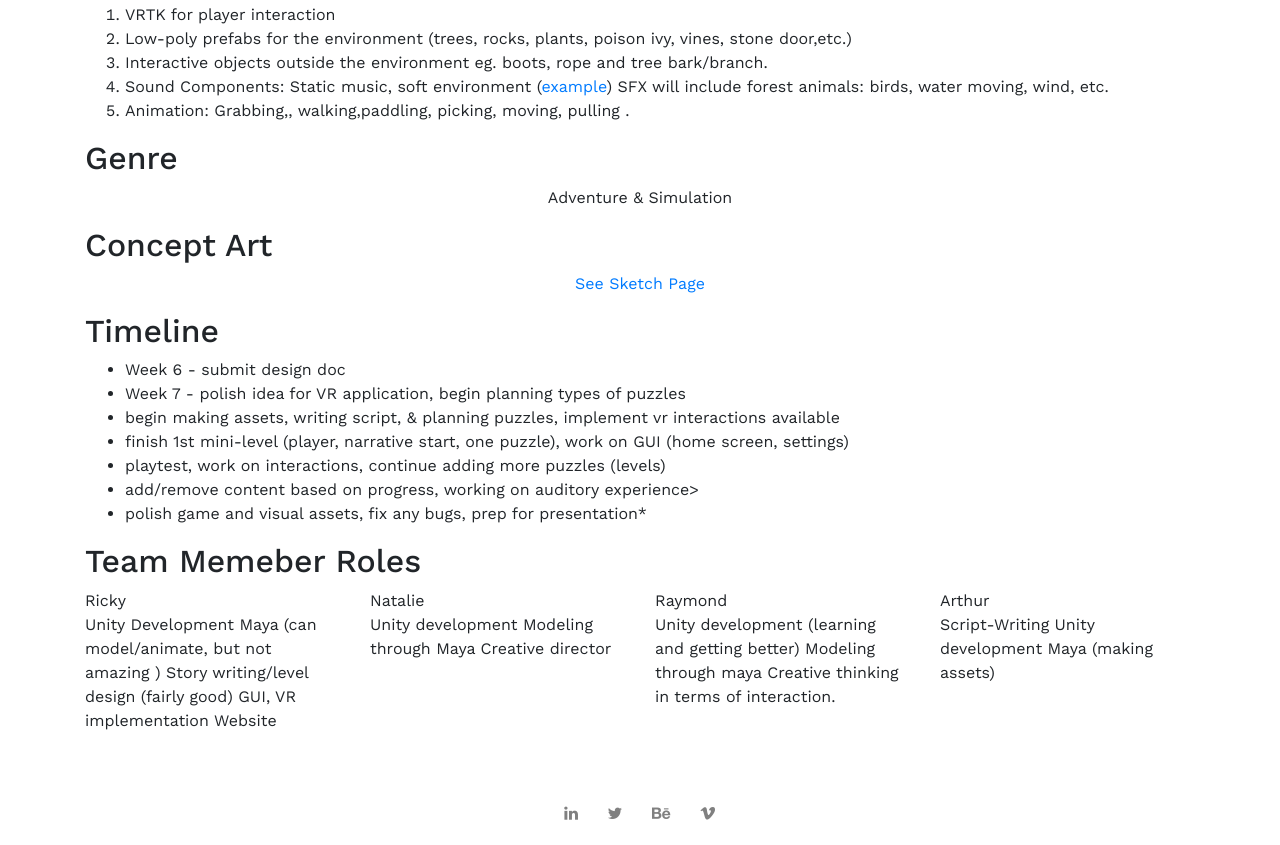
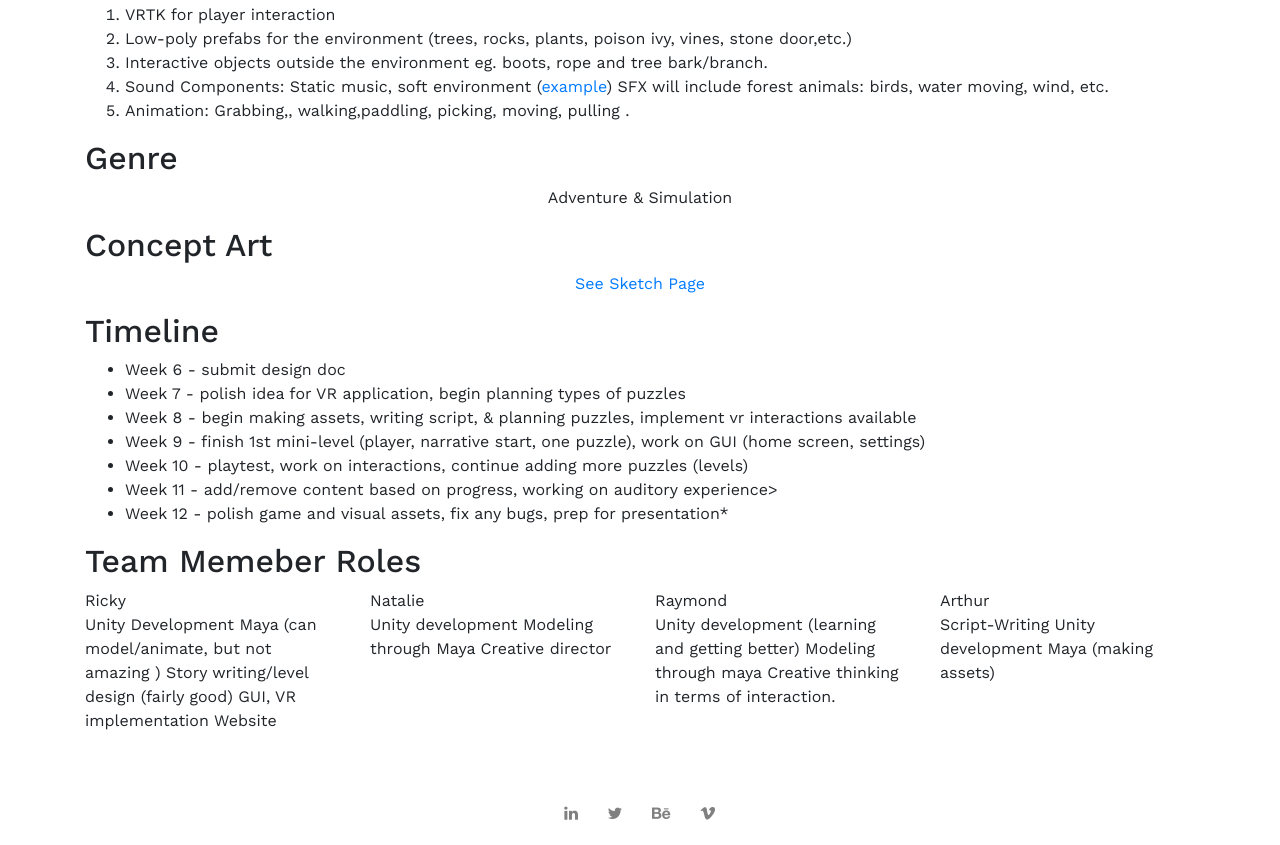
Before and after one commit to RickyLalli/VirtualSpace_Website, a plain HTML site: page design-doc.html in a window 1280 px wide. Shown: the part 814-1659 px from the top of the page. Drawn offline with nearby package versions, Linux system fonts and the light colour scheme.

Commit message:
update timeline in design doc

```diff
--- a/design-doc.html
+++ b/design-doc.html
@@ -160,14 +160,14 @@
                 <ul>
                   <li>Week 6 - submit design doc</li>
                   <li>Week 7 - polish idea for VR application, begin planning types of puzzles</li>
-                  <li> begin making assets, writing script, & planning puzzles, implement vr interactions available
+                  <li>Week 8 - begin making assets, writing script, & planning puzzles, implement vr interactions available
                       </li>
-                  <li>finish 1st mini-level (player, narrative start, one puzzle), work on GUI (home
+                  <li>Week 9 - finish 1st mini-level (player, narrative start, one puzzle), work on GUI (home
                       screen, settings)
                       </li>
-                  <li> playtest, work on interactions, continue adding more puzzles (levels)</li>
-                  <li>add/remove content based on progress, working on auditory experience></li>
-                  <li>polish game and visual assets, fix any bugs, prep for presentation*</li>
+                  <li>Week 10 - playtest, work on interactions, continue adding more puzzles (levels)</li>
+                  <li>Week 11 - add/remove content based on progress, working on auditory experience></li>
+                  <li>Week 12 - polish game and visual assets, fix any bugs, prep for presentation*</li>
 
 
                 </ul>
```
